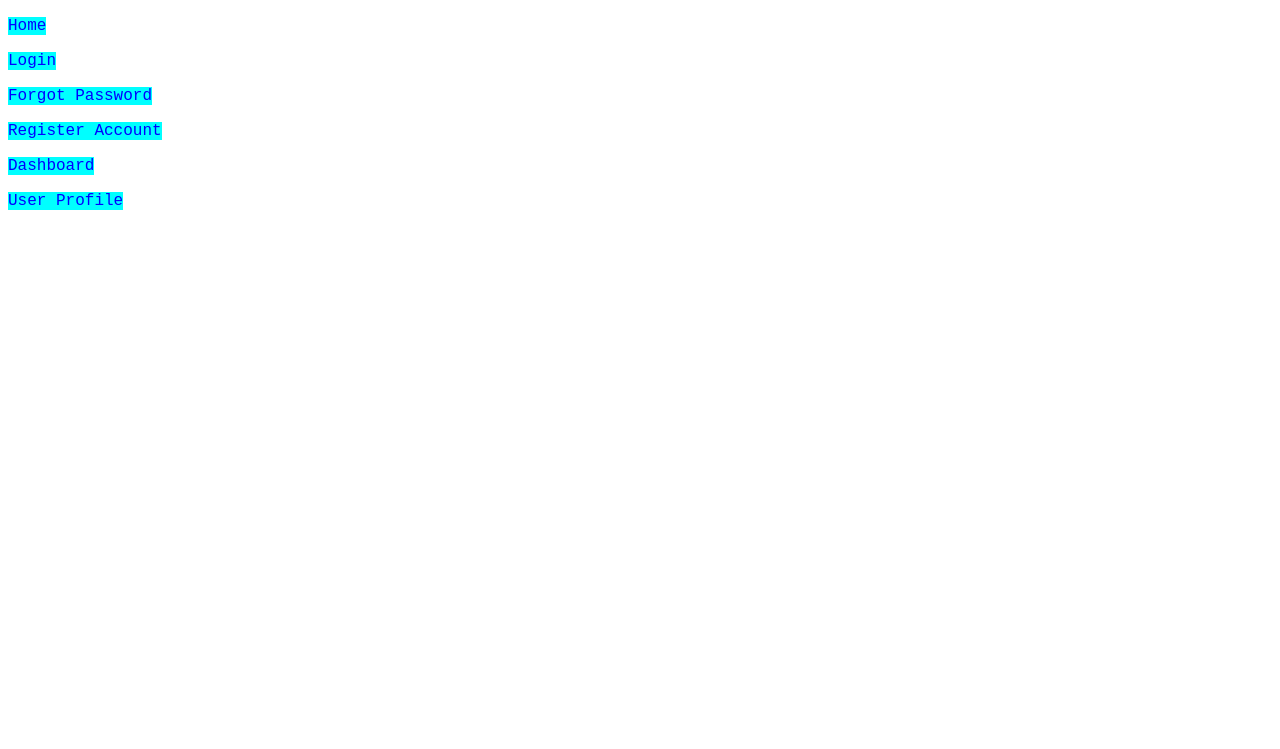
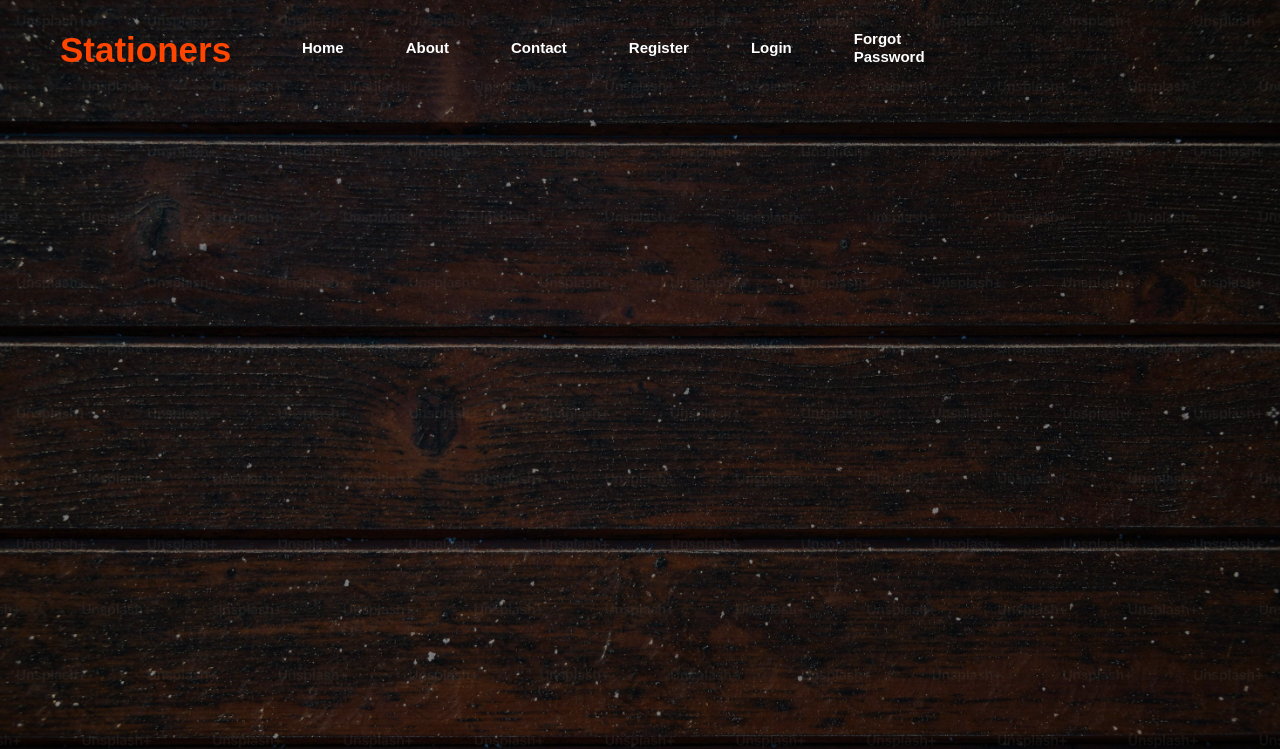
Before and after one commit to mtalha83/mainproject, a plain HTML site: page index.html in a window 1280 px wide. Shown: the top 749 px of the page. Drawn offline with Linux system fonts and the light colour scheme.

Commit message:
initial styling 21dec24

```diff
--- a/index.html
+++ b/index.html
@@ -7,6 +7,27 @@
     <link href="style.css" rel="stylesheet">
 </head>
 <body>
+    <div class="main">
+        <div class="navbar">
+            <div class="icon">
+                <h2 class="logo">Stationers</h2>
+            </div>
+
+            <div class="menu">
+                <ul>
+                    <li><a href="index.html">Home</a></li>
+                    <li><a href="dashboard.html">About</a></li>
+                    <li><a href="userprofile.html">Contact</a></li>
+                    <li><a href="signup.html">Register</a></li>
+                    <li><a href="login.html">Login</a></li>
+                    <li><a href="forgotpw.html">Forgot Password</a></li>
+
+
+                </ul>
+            </div>
+        </div>
+    </div>
+
     <div>
         <p>
             <a href="index.html">Home</a>
--- a/style.css
+++ b/style.css
@@ -1,6 +1,72 @@
-a {
+*{
+    margin: 0;
+    padding: 0;
+}
+
+.main{
+    width: 100%;
+    background: linear-gradient(to top, rgba(0,0,0,0.5)50%, rgba(0,0,0,0.5)50%), url(2.jpeg);
+    background-position: center;
+    background-size: cover;
+    height: 109vh;
+}
+
+.navbar{
+    width: 1200px;
+    height: 75px;
+    margin: auto;
+}
+
+.icon{
+    width: 200px;
+    float: left;
+    height: 70px;
+}
+
+.logo{
+    color: orangered;
+    font-size: 35px;
+    font-family: Arial, Helvetica, sans-serif;
+    padding-left: 20px;
+    float: left;
+    padding-top: 30px;
+}
+
+.menu{
+    width: 400px;
+    float: left;
+    height: 70px;
+}
+
+ul{
+    float: left;
+    display: flex;
+    justify-content: center;
+    align-items: center;
+}
+
+ul li{
+    list-style: none;
+    margin-left: 62px;
+    margin-top: 30px;
+    font-size: 15px;
+}
+
+ul li a{
+    text-decoration: none;
+    color: white;
+    font-family: Arial, Helvetica, sans-serif;
+    font-weight: bold;
+    transition: 0.4s ease-in-out;
+}
+
+ul li a:hover{
+    color: orange;
+}
+
+/*a {
     text-decoration: none;
     color: blue;
     background-color: aqua;
     font-family: 'Courier New', Courier, monospace;
-}
+}*/
```
Also changed, not shown: 1.jpeg (added), 2.jpeg (added), 4.jpg (added), 5.jpg (added), 7.jpg (added), 8.jpg (added), 2 other files.
